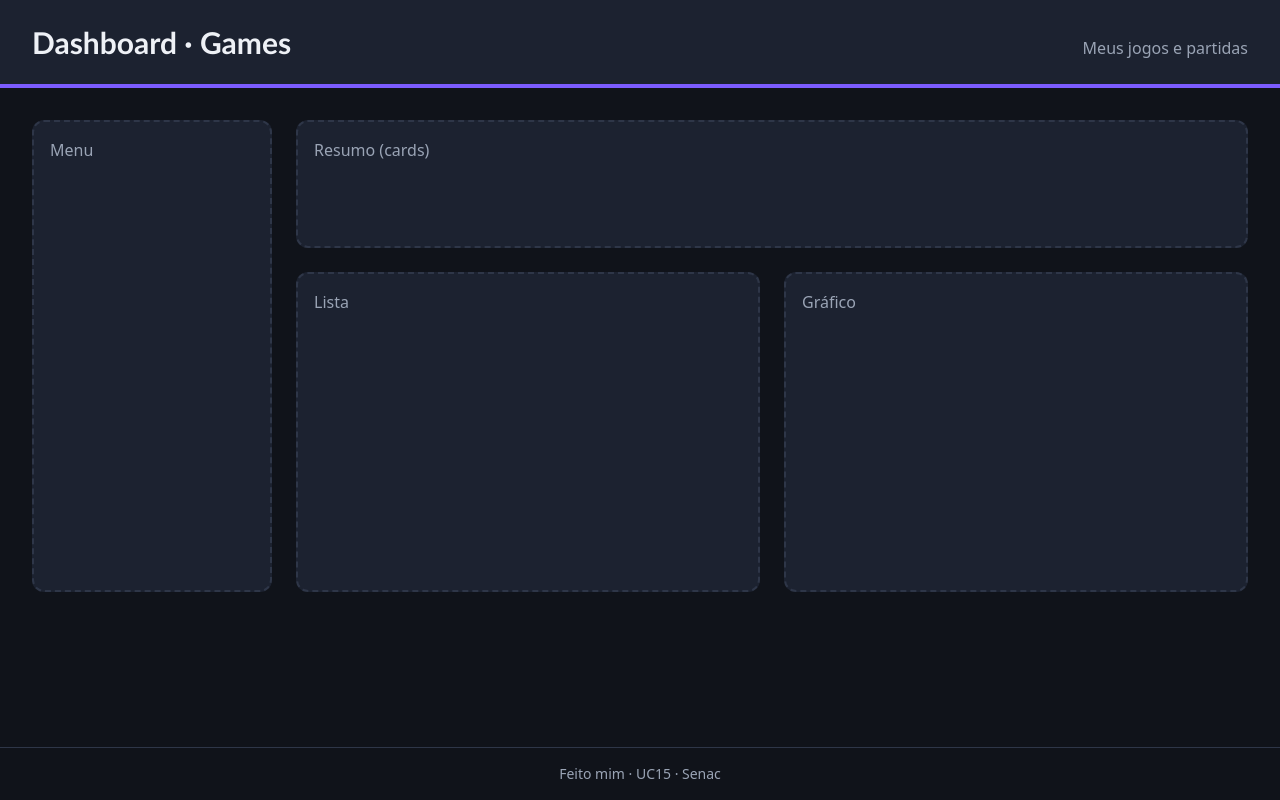
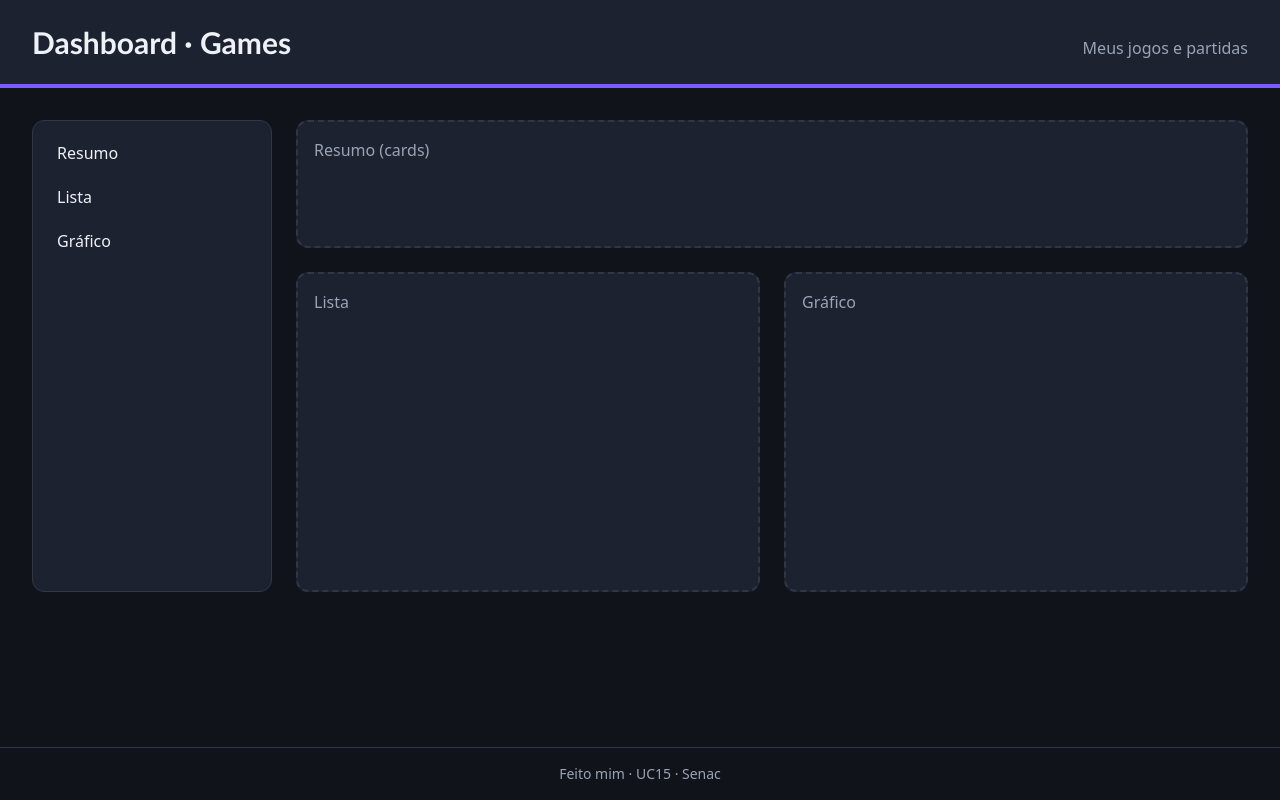
Before and after one commit to giovanaganzerdeleon/my-dashbord, a React (Vite) app: page / in a window 1280 px wide. Built offline with nearby package versions, Linux system fonts and the light colour scheme.

Commit message:
feat: add responsive Menu with toggle state

```diff
--- a/src/App.jsx
+++ b/src/App.jsx
@@ -1,5 +1,7 @@
 import Header from './components/Header.jsx';
 import Footer from './components/Footer.jsx';
+import Menu from './components/Menu.jsx'
+
 const areaClass =
   'min-h-32 rounded-xl border-2 border-dashed border-border bg-surface p-4 text-muted';
 
@@ -7,26 +9,15 @@ function App() {
   return (
     <div className="flex min-h-screen flex-col bg-background text-foreground">
       <Header />
-      <main
+     <main
         className="grid flex-1 grid-cols-1 content-start gap-4 p-4
           md:grid-cols-2 md:gap-6 md:p-6
           xl:grid-cols-[15rem_1fr_1fr] xl:p-8"
       >
-        <nav
-          id="menu"
-          className={`${areaClass} md:col-span-2 xl:col-span-1 xl:row-span-2`}
-        >
-          Menu
-        </nav>
-        <section id="summary" className={`${areaClass} md:col-span-2`}>
-          Resumo (cards)
-        </section>
-        <section id="list" className={`${areaClass} xl:min-h-80`}>
-          Lista
-        </section>
-        <section id="chart" className={`${areaClass} xl:min-h-80`}>
-          Gráfico
-        </section>
+        <Menu />
+        <section id="summary" className={`${areaClass} md:col-span-2`}>Resumo (cards)</section>
+        <section id="list" className={`${areaClass} xl:min-h-80`}>Lista</section>
+        <section id="chart" className={`${areaClass} xl:min-h-80`}>Gráfico</section>
       </main>
       <Footer />
     </div>
--- /dev/null
+++ b/src/components/Menu.jsx
@@ -0,0 +1,54 @@
+import { useState } from 'react'
+
+const linkClass =
+  'block rounded-lg px-3 py-2 hover:bg-background hover:text-primary'
+
+function Menu() {
+  const [isOpen, setIsOpen] = useState(false)
+
+  function toggleMenu() {
+    setIsOpen(!isOpen)
+  }
+
+  function closeMenu() {
+    setIsOpen(false)
+  }
+
+  return (
+    <nav
+      id="menu"
+      aria-label="Menu principal"
+      className="rounded-xl border border-border bg-surface p-3
+        md:col-span-2 xl:col-span-1 xl:row-span-2"
+    >
+      <button
+        type="button"
+        onClick={toggleMenu}
+        aria-expanded={isOpen}
+        aria-controls="menu-links"
+        className="flex w-full items-center justify-between rounded-lg border border-border
+          px-3 py-2 font-bold hover:border-primary xl:hidden"
+      >
+        Menu
+        <span aria-hidden="true">{isOpen ? '✕' : '☰'}</span>
+      </button>
+
+      <ul
+        id="menu-links"
+        className={`mt-3 flex-col gap-1 xl:mt-0 xl:flex ${isOpen ? 'flex' : 'hidden'}`}
+      >
+        <li>
+          <a href="#summary" onClick={closeMenu} className={linkClass}>Resumo</a>
+        </li>
+        <li>
+          <a href="#list" onClick={closeMenu} className={linkClass}>Lista</a>
+        </li>
+        <li>
+          <a href="#chart" onClick={closeMenu} className={linkClass}>Gráfico</a>
+        </li>
+      </ul>
+    </nav>
+  )
+}
+
+export default Menu
```
Also changed, not shown: src/tailwind.css (deleted).
